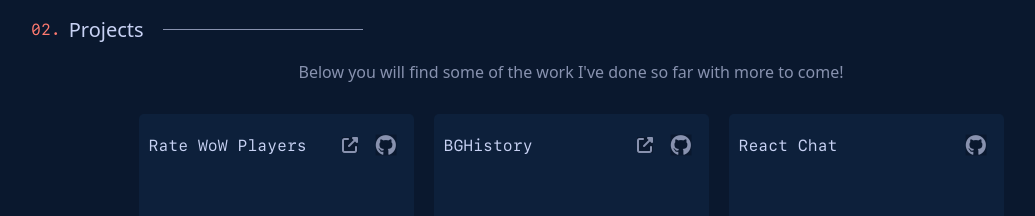
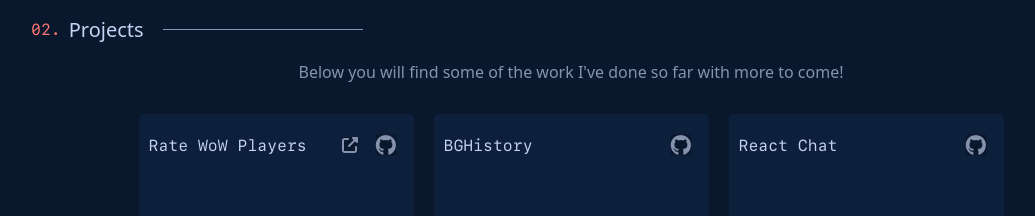
Before and after one commit to Jerryc95/portfolio, a React (Create React App) app: page / in a window 1280 px wide. Shown: the part 1640-1856 px from the top of the page, without its empty margins (139-1174 px from the left). Built offline with nearby package versions, Linux system fonts and the light colour scheme.

Commit message:
fix link

```diff
--- a/src/assets/projectItems.ts
+++ b/src/assets/projectItems.ts
@@ -12,8 +12,8 @@
     title: "BGHistory",
     description:
       "A World of Warcraft addon that keeps track of a player's wins and losses against other players for each map. Currently a work in process.",
-    github: "https://github.com/Jerryc95/weather-app",
-    link: "https://github.com/Jerryc95/BGHistory",
+    github: "https://github.com/Jerryc95/BGHistory",
+    link: "",
     stack: ["Lua", "WoW API"],
     cName: "project-card",
   },
```
